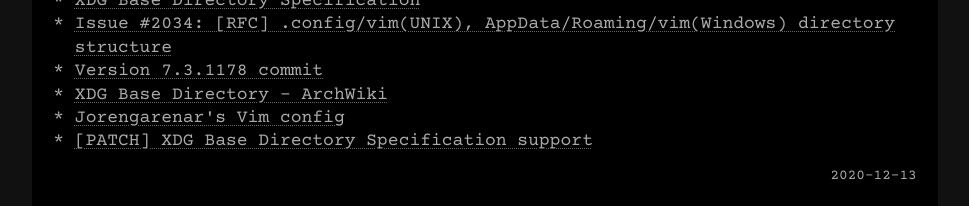
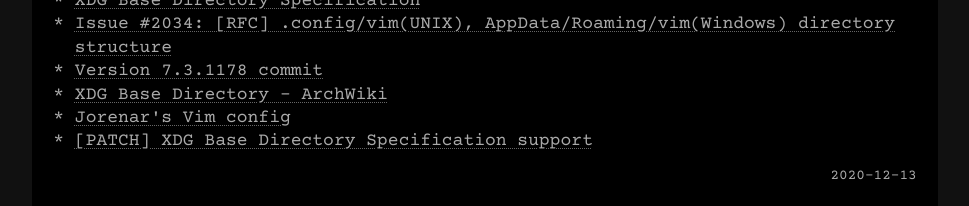
Before and after one commit to Jorenar/blog, a Jekyll site: the page built from _posts/2020-12-13-vim-xdg.md, in a window 1280 px wide and 900 px high, scrolled down 2890 px. Shown: the part 694-900 px from the top of the window, without its empty margins (155-1124 px from the left). Built offline with Jekyll 4.4.1, drawn with Linux system fonts in a browser that asks for light colours.

Commit message:
deploy: ba7757ada50c2b5a9624de1c00c4c181ac4f1ae5

```diff
--- a/_posts/2020-12-13-vim-xdg.md
+++ b/_posts/2020-12-13-vim-xdg.md
@@ -195,5 +195,5 @@ Now your Vim is configured with accordance to XDG Base Directory specification.
 * [Issue #2034: [RFC] .config/vim(UNIX), AppData/Roaming/vim(Windows) directory structure](https://github.com/vim/vim/issues/2034)
 * [Version 7.3.1178 commit](https://github.com/vim/vim/commit/6a459902592e2a4ba68)
 * [XDG Base Directory - ArchWiki](https://wiki.archlinux.org/index.php/XDG_Base_Directory)
-* [Jorengarenar's Vim config](https://github.com/Jorengarenar/dotfiles/tree/master/vim)
+* [Jorenar's Vim config](https://github.com/Jorenar/dotfiles/tree/master/vim)
 * [[PATCH] XDG Base Directory Specification support](https://groups.google.com/g/vim_dev/c/ieoldm29ymM/m/-dTZ2E8A1xwJ)
```
